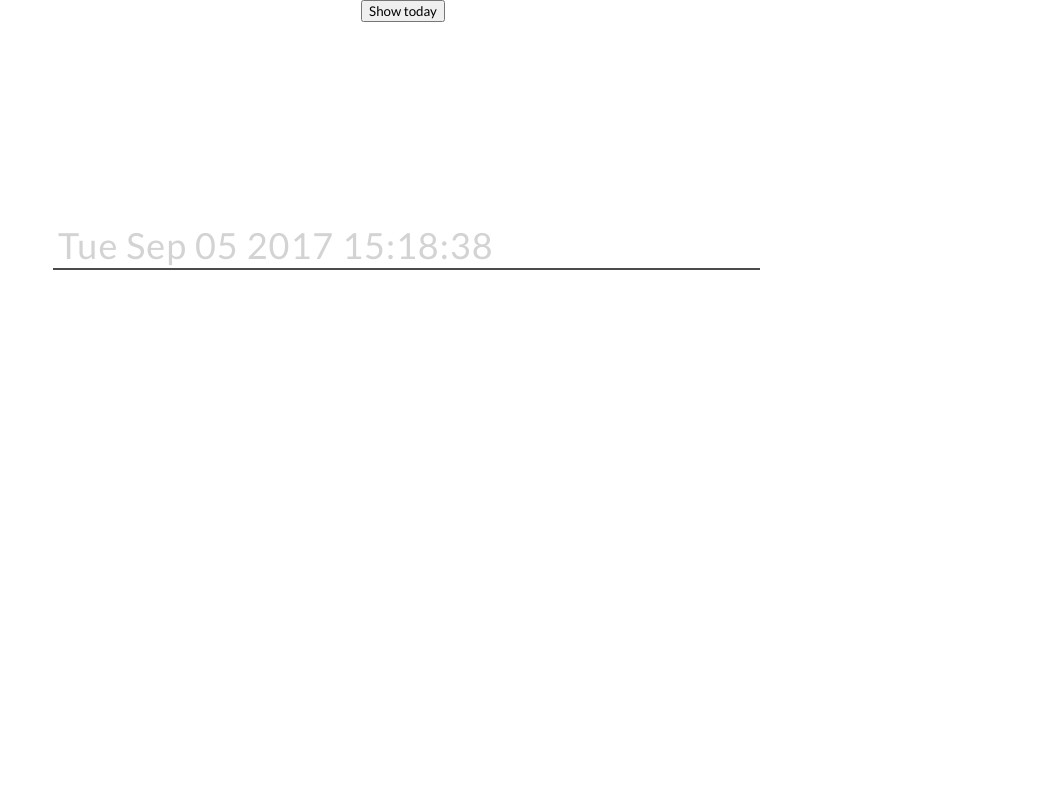
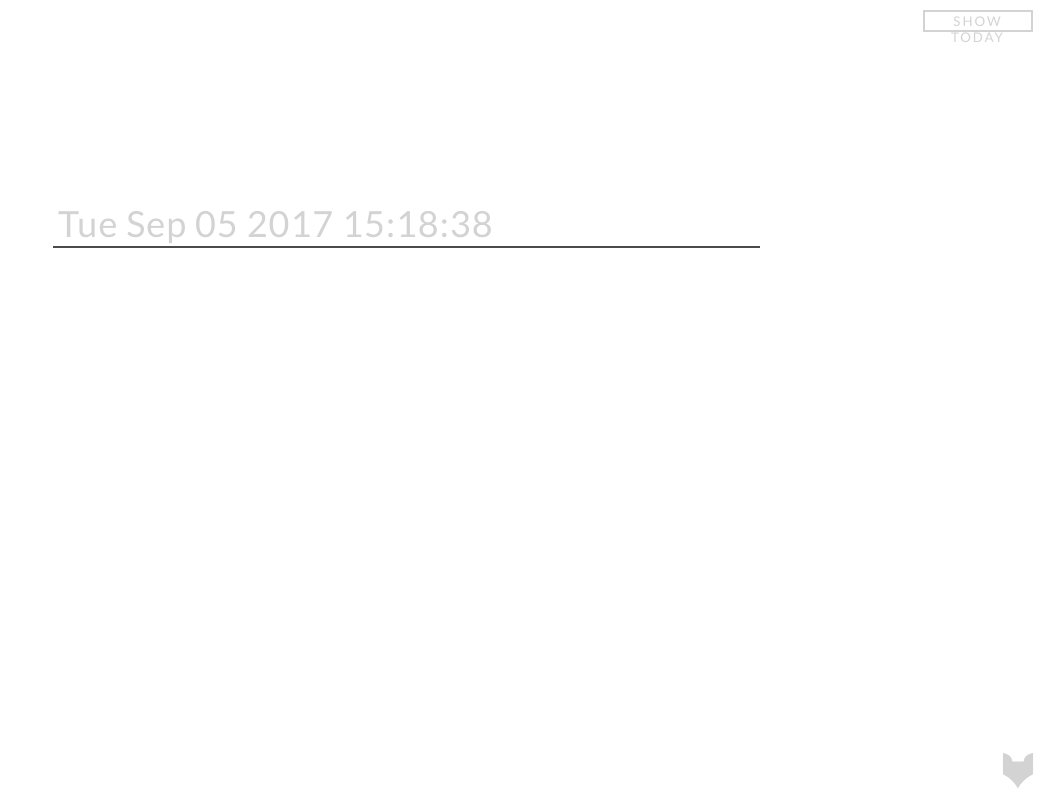
Before and after one commit to donfour/Committed, a React (Create React App) app: page / in a window 1280 px wide. Shown: the whole page, without its empty margins (237-1280 px from the left). Built offline with nearby package versions, Linux system fonts and the light colour scheme.

Commit message:
added fox icon

```diff
--- a/src/App.js
+++ b/src/App.js
@@ -21,7 +21,7 @@ class App extends Component {
           break;
         }
       }
-      if(!isRepeating && todos[i].completed && todos[i].dayCompleted !== 'Mon Sep 11 2017'){ //TODO: timeNow.toDateString()
+      if(!isRepeating && todos[i].completed && todos[i].dayCompleted !== timeNow.toDateString()){
         todos.splice(i,1);
         i--;
       }
@@ -156,13 +156,23 @@ class App extends Component {
       })
     }
   }
+
   render() {
     return (
       <div className="App">
 
-        <button onClick={this.toggleShowAll.bind(this)}>
-          {this.state.showAll ? 'Show All' : 'Show today'}
+        <button
+          className="toggle-showall-button"
+          onClick={this.toggleShowAll.bind(this)}
+        >
+          {this.state.showAll ? 'show all' : 'show today'}
         </button>
+
+        <div className="fox-icon-container">
+          <svg width="100%" height="100%" viewBox="0 0 200 200">
+            <path className="fox" d="M100,192.8c-24.2-47.9-75.3-71.2-75.3-71.2V15.2c0,0,46.8,4.5,46.8,42.2h57c0-37.6,46.8-42.2,46.8-42.2v106.5 C175.3,121.6,124.2,145,100,192.8z"/>
+          </svg>
+        </div>
 
         <TodoList
           todos={this.state.todos}
--- a/src/css/App.css
+++ b/src/css/App.css
@@ -13,3 +13,53 @@ html, body, #root, .App{
   align-items: center;
   flex-direction: column;
 }
+
+.toggle-showall-button{
+  position: fixed;
+  top: 10px;
+  right: 10px;
+  text-transform: uppercase;
+  border: 2px lightgray solid;
+  color: lightgray;
+  background-color: white;
+  letter-spacing: 2px;
+  width: 110px;
+  height: 22px;
+  transition: all 0.3s;
+}
+
+.toggle-showall-button:hover{
+  border-color: darkgray;
+  color: darkgray;
+  cursor: pointer;
+}
+
+.toggle-showall-button:active{
+  border-color: gray;
+  color: gray;
+  transition: none;
+}
+
+.toggle-showall-button:focus{
+  outline: none;
+}
+
+.fox-icon-container{
+  height: 40px;
+  width: 40px;
+  position: fixed;
+  bottom: 10px;
+  right: 5px;
+}
+
+.fox-icon-container:hover .fox{
+  fill: #EFB561;
+  cursor: pointer;
+}
+
+.fox{
+  fill: lightgray;
+  stroke: none;
+  stroke-miterlimit:10;
+  transition: all 0.3s;
+}
```
